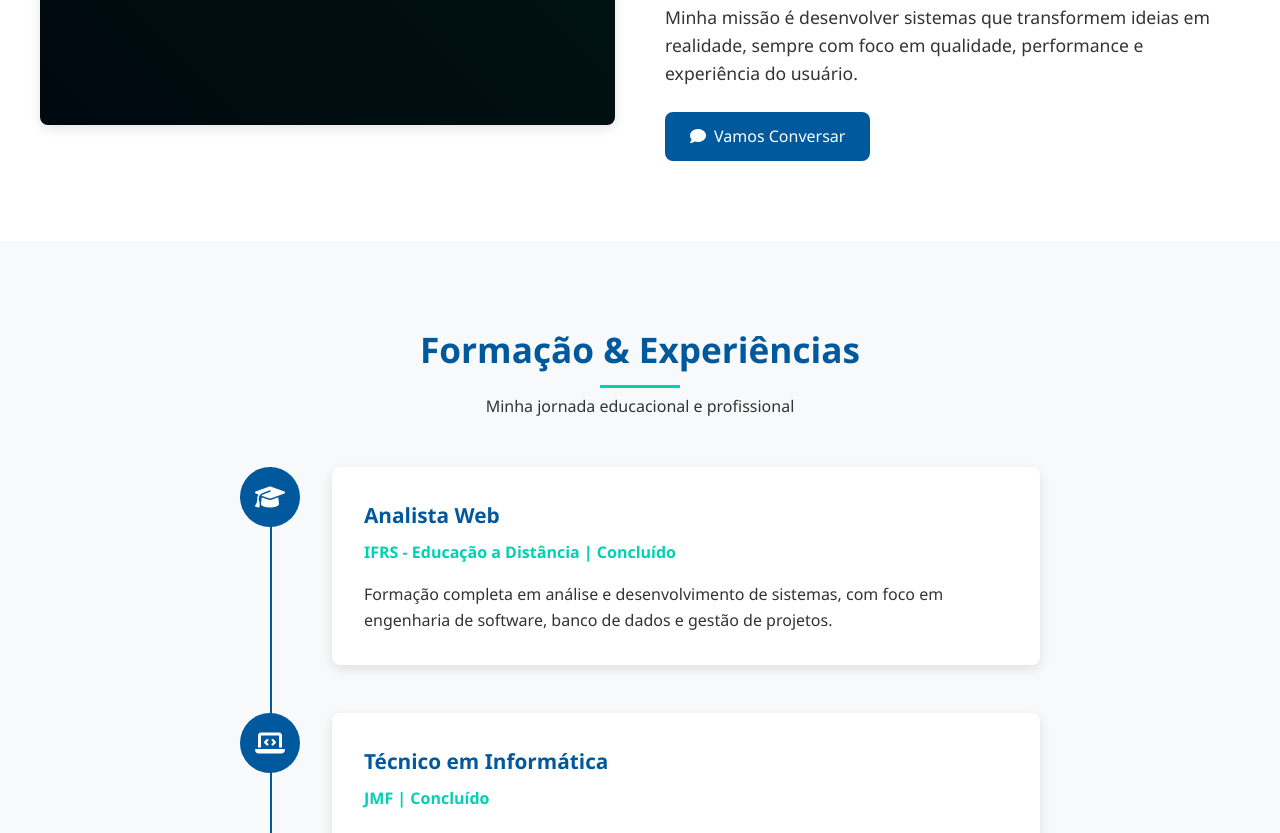
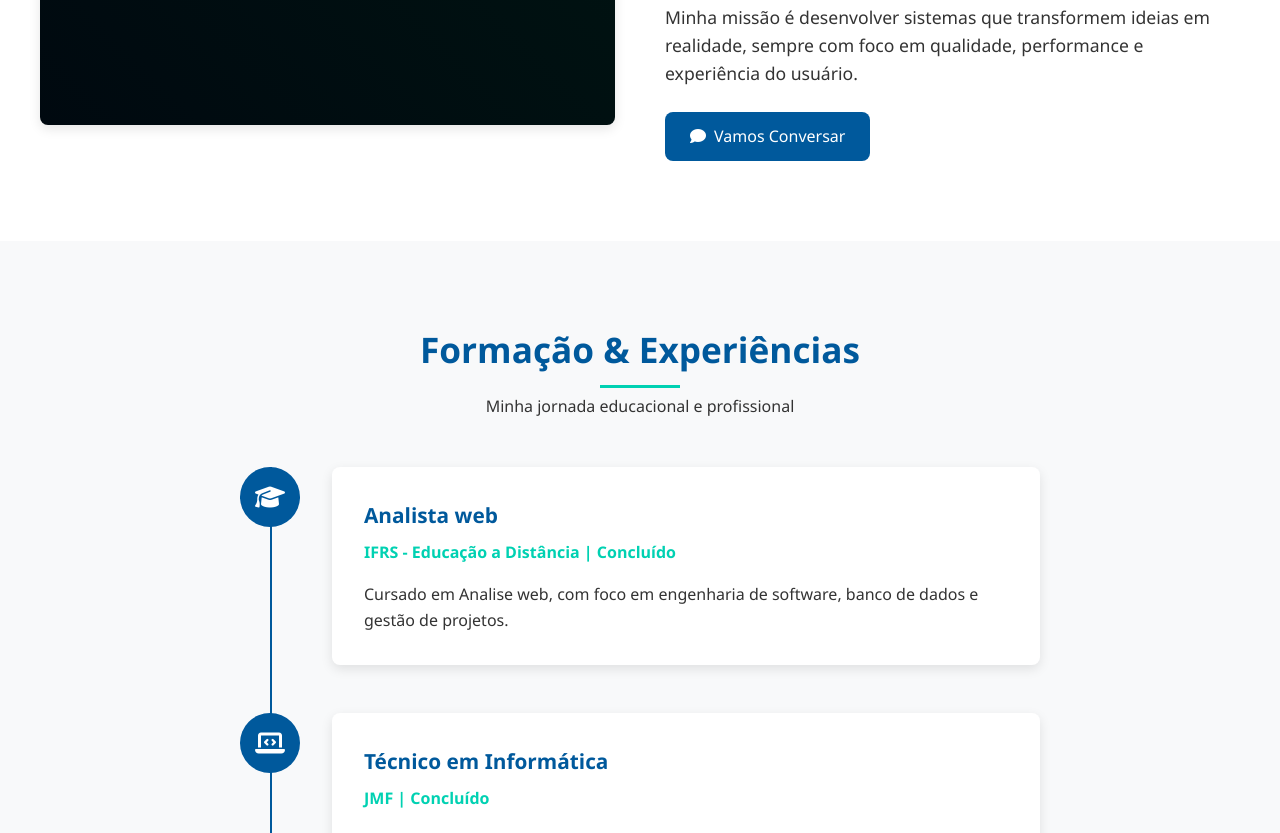
Before and after one commit to OliveiraWorks/OliveiraStudiosPortifolio, a plain HTML site: page index.html in a window 1280 px wide. Shown: the part 1280-2113 px from the top of the page. Drawn offline with Linux system fonts and the light colour scheme.

Commit message:
Update index.html

```diff
--- a/index.html
+++ b/index.html
@@ -726,7 +726,7 @@
                 🚀 Full Stack Developer
             </div>
             <h1>Pedro Henrique Oliveira Matos</h1>
-            <h2>Analista Web IFRS | 2 anos de experiência</h2>
+            <h2>Analise web IFRS | 2 anos de experiência</h2>
 
             <div class="hero-stats">
                 <div class="stat-item">
@@ -800,9 +800,9 @@
                         <i class="fas fa-graduation-cap"></i>
                     </div>
                     <div class="formacao-content">
-                        <h3>Analista Web</h3>
+                        <h3>Analista web</h3>
                         <span class="data">IFRS - Educação a Distância | Concluído</span>
-                        <p>Formação completa em análise e desenvolvimento de sistemas, com foco em engenharia de software, banco de dados e gestão de projetos.</p>
+                        <p>Cursado em Analise web, com foco em engenharia de software, banco de dados e gestão de projetos.</p>
                     </div>
                 </div>
 
```
